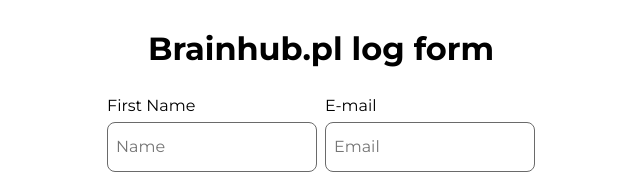
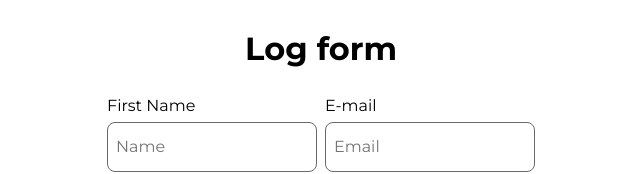
Before and after one commit to adrianwilk89/log-form, a React app in the folder client/: page / in a window 1280 px wide. Shown: the top 174 px of the page, without its empty margins (319-959 px from the left). Built offline with nearby package versions, Linux system fonts and the light colour scheme.

Commit message:
remove brand name

```diff
--- a/client/src/App.jsx
+++ b/client/src/App.jsx
@@ -10,7 +10,7 @@
     return (
         <P.App>
             <Provider store={store}>
-                <P.Logo>Brainhub.pl log form</P.Logo>
+                <P.Logo>Log form</P.Logo>
                 <GlobalStyle />
                 <LogsPage />
             </Provider>
```
